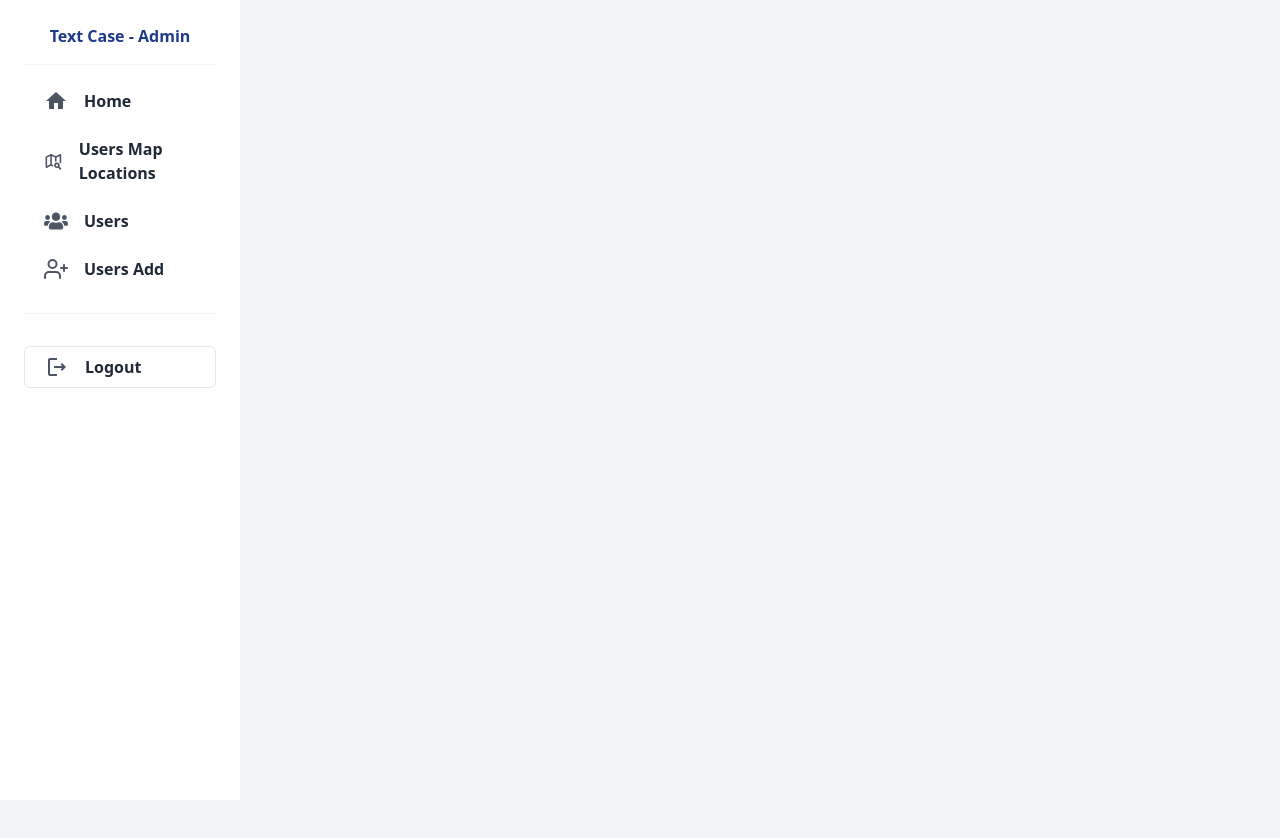
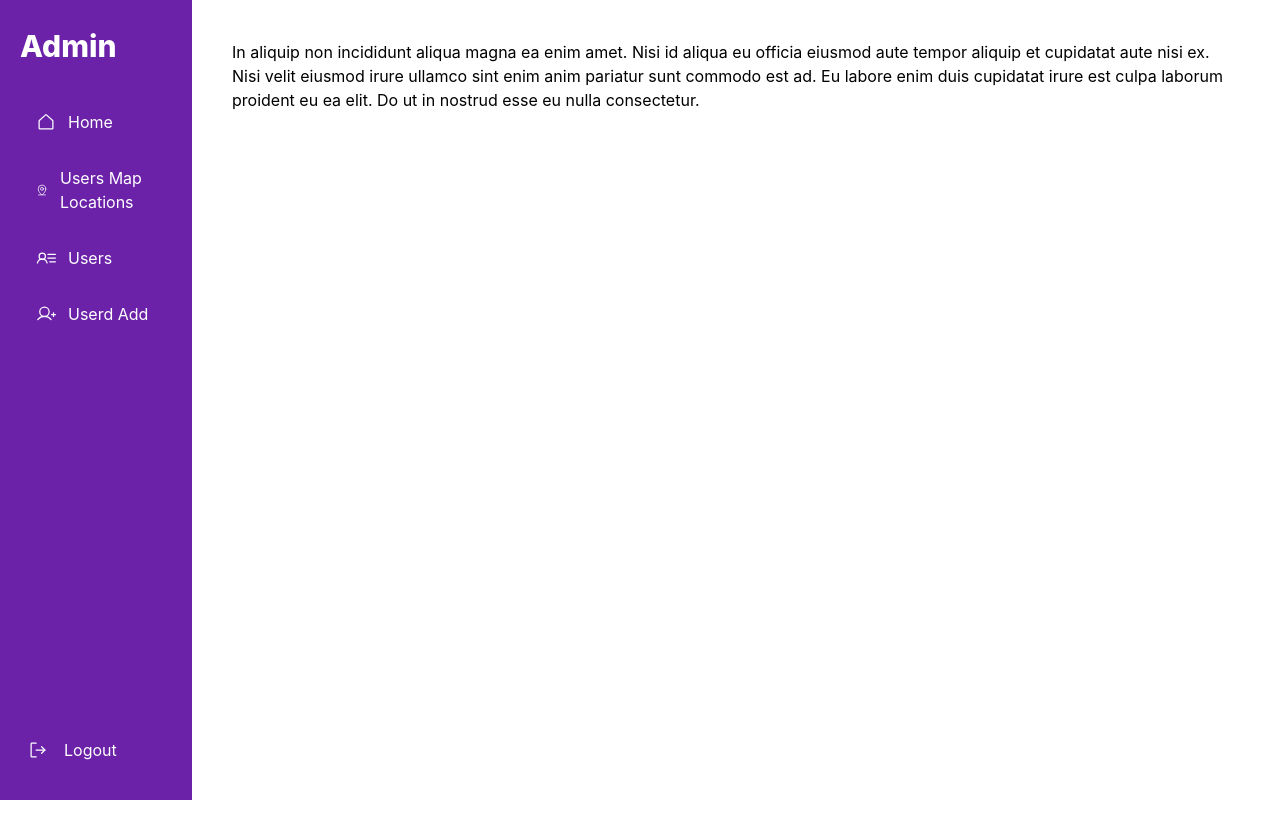
Before and after one commit to rcptok25/test-case, a Next.js app: page /admin in a window 1280 px wide. Shown: the top 838 px of the page. Before the commit the page ends 800 px from the top, so only its background shows below. Built offline with nearby package versions, Linux system fonts and the light colour scheme.

Commit message:
style:Admin-user panel sideBar design.

```diff
--- a/package.json
+++ b/package.json
@@ -11,10 +11,12 @@
   "dependencies": {
     "@headlessui/react": "^1.6.6",
     "axios": "^0.27.2",
+    "classnames": "^2.3.1",
     "google-maps-react": "^2.0.6",
     "mysql": "^2.18.1",
     "next": "12.2.5",
     "next-router": "^1.3.6",
+    "phosphor-react": "^1.4.1",
     "react": "18.2.0",
     "react-dom": "18.2.0",
     "react-icons": "^4.4.0",
--- a/pages/admin/component/SideNavbar.js
+++ b/pages/admin/component/SideNavbar.js
@@ -1,85 +1,84 @@
+import {
+  List,
+  SignOut,
+  UserList,
 
+  HouseSimple,
+  UserPlus,
+  MapPinLine,
+} from 'phosphor-react'
 import Link from 'next/link'
-import { GiHamburgerMenu } from "react-icons/gi";
-import { Disclosure } from "@headlessui/react";
-import { useRouter } from 'next/router'
-import { MdHome,MdOutlineLogout } from "react-icons/md";
-
-import {TbMapSearch} from "react-icons/tb";
-import { FaUsers } from "react-icons/fa";
-import {  FiUserPlus} from "react-icons/fi";
+import { useRef } from 'react'
 
 
+export default function navbar() {
 
-function SideNavbar() {
-  const router = useRouter()
+  const sideBarRef = useRef()
+
+  function toogleSideBar() {
+    sideBarRef.current.classList.toggle('-translate-x-full')
+  }
+
   return (
-    <div>
-      <Disclosure as="nav">
-        <Disclosure.Button className="absolute top-4 right-4 inline-flex items-center peer justify-center rounded-md p-2 text-gray-800 hover:bg-gray-900 hover:text-white focus:outline-none focus:ring-2 focus:ring-inset focus:ring-white group">
-          <GiHamburgerMenu
-            className="block md:hidden h-6 w-6"
-            aria-hidden="true"
-          />
-        </Disclosure.Button>
-        <div className="p-6 w-1/2 h-screen bg-white z-20 fixed top-0 -left-96 lg:left-0 lg:w-60  peer-focus:left-0 peer:transition ease-out delay-150 duration-200">
-          <div className="flex flex-col justify-start item-center">
-            <h1 className="text-base text-center cursor-pointer font-bold text-blue-900 border-b border-gray-100 pb-4 w-full">
-              Text Case - Admin
-            </h1>
-            <div className=" my-4 border-b border-gray-100 pb-4">
-            <div className="flex  mb-2 justify-start items-center gap-4 pl-5 hover:bg-gray-900 p-2 rounded-md group cursor-pointer hover:shadow-lg m-auto" >
-                <MdHome className="text-2xl text-gray-600 group-hover:text-white " />
-                <h3 className="text-base text-gray-800 group-hover:text-white font-semibold ">
-                 <Link href="/admin">
-                 <a>Home</a>
-                 </Link>
-                </h3>
-              </div>
-              <div className="flex mb-2 justify-start items-center gap-4 pl-5 hover:bg-gray-900 p-2 rounded-md group cursor-pointer hover:shadow-lg m-auto" >
-                <TbMapSearch className="text-2xl text-gray-600 group-hover:text-white " />
-                <h3 className="text-base text-gray-800 group-hover:text-white font-semibold ">
-                <Link href="admin/pages/usersMapLocations">
-                 <a> Users Map Locations </a>
-                 </Link>
+    <div className="max-h-screen md:sticky md:top-0 z-50 text-white">
+      {/* MOBILE SIDEBAR */}
+      <div className="bg-purple-800 flex justify-between p-2 items-center sticky top-0 z-30">
+        <a className="block text-white font-extrabold dark:text-dw ">Test Case - Admin</a>
+        <button
 
-                </h3>
-              </div>
-              <div className="flex  mb-2 justify-start items-center gap-4 pl-5 hover:bg-gray-900 p-2 rounded-md group cursor-pointer hover:shadow-lg m-auto">
-                <FaUsers className="text-2xl text-gray-600 group-hover:text-white " />
-                <h3 className="text-base text-gray-800 group-hover:text-white font-semibold ">
-                <Link href="admin/pages/users">
-                 <a> Users</a>
-                 </Link>
-                </h3>
-              </div>
-              <div className="flex  mb-2 justify-start items-center gap-4 pl-5 hover:bg-gray-900 p-2 rounded-md group cursor-pointer hover:shadow-lg m-auto" >
-                <FiUserPlus className="text-2xl text-gray-600 group-hover:text-white " />
-                <h3 className="text-base text-gray-800 group-hover:text-white font-semibold ">
+          className="rounded focus:bg-purple-800"
+          onClick={toogleSideBar}
+        >
+          <List size={32} />
+        </button>
+      </div>
+      {/* MAIN SIDEBAR */}
+      <div
+        ref={sideBarRef}
+        className="bg-purple-800 w-48 space-y-10 px-5 py-7  absolute inset-y-0 left-0 transform -translate-x-full
+        md:relative md:translate-x-0 z-50 transition duration-200 ease-in-out flex flex-col child:transition-all md:max-h-screen md:min-h-screen md:sticky md:top-0"
+      >
+        <a href="#" className="w-8 h-8 text-3xl font-extrabold">
+         Admin
+        </a>
 
-                  <Link href="admin/pages/usersAdd">
-                 <a>  Users Add </a>
-                 </Link>
-                </h3>
-              </div>
+        <nav className="flex flex-col grow space-y-3">
+          <Link href='/admin' passHref>
+            <a className="flex flex-row py-2.5 px-4 transition duration-200 rounded items-center space-x-3 hover:bg-blue-600 hover:text-white">
+              <HouseSimple size={20} />
+              <p>Home</p>
+            </a>
+          </Link>
 
+          <Link href='/admin/pages/usersMapLocations' >
+            <div className="flex flex-row py-2.5 px-4 transition duration-200 rounded items-center space-x-3 hover:bg-blue-600 hover:text-white">
+              <MapPinLine size={20} />
+              <p>Users Map Locations</p>
+            </div>
+          </Link>
+          <Link href='/admin/pages/users' passHref>
+            <a className="flex flex-row py-2.5 px-4 transition duration-200 rounded items-center space-x-3 hover:bg-blue-600 hover:text-white">
+              <UserList size={20} />
+              <p>Users</p>
+            </a>
+          </Link>
+          <Link href='/admin/pages/userAdd'  passHref>
+            <a className="flex flex-row py-2.5 px-4 transition duration-200 rounded items-center space-x-3 hover:bg-blue-600 hover:text-white">
+              <UserPlus size={20} />
+              <p>Userd Add</p>
+            </a>
+          </Link>
+        </nav>
 
-            </div>
-            <div className=" my-4">
-              <div className="flex mb-2 justify-start items-center gap-4 pl-5 border border-gray-200  hover:bg-gray-900 p-2 rounded-md group cursor-pointer hover:shadow-lg m-auto">
-                <MdOutlineLogout className="text-2xl text-gray-600 group-hover:text-white " />
-                <h3 className="text-base text-gray-800 group-hover:text-white font-semibold ">
-                <Link href="/">
-                 <a> Logout</a>
-                 </Link>
-                </h3>
-              </div>
-            </div>
-          </div>
-        </div>
-      </Disclosure>
+        <button
+          onClick={console.log('signout')}
+          color="error"
+          className="flex flex-row w-full items-center  rounded py-2.5 my-8 space-x-2 hover:bg-red-500 hover:text-white transition duration-200"
+        >
+          <SignOut className=" mx-2" size={20} />
+          <a>Logout</a>
+        </button>
+      </div>
     </div>
-  );
+  )
 }
-
-export default SideNavbar;
--- a/pages/admin/index.js
+++ b/pages/admin/index.js
@@ -1,17 +1,36 @@
 import React from 'react'
 
 import Head from "next/head";
+import Users from './pages/users'
 import SideNavBar from './component/SideNavbar'
 function Index() {
   return (
-    <div className="bg-blue-800">
+
+    <>
       <Head>
         <title>Test Case - Home</title>
         <meta name="description" content="Generated by create next app" />
-        <link rel="icon" href="/pro.ico" />
+
+
       </Head>
+      <div className="md:flex min-h-screen relative">
       <SideNavBar />
+      <div className="w-full p-10">
+        In aliquip non incididunt aliqua magna ea enim amet. Nisi id aliqua eu officia eiusmod aute tempor aliquip et cupidatat aute nisi ex. Nisi velit eiusmod irure ullamco sint enim anim pariatur sunt commodo est ad. Eu labore enim duis cupidatat irure est culpa laborum proident eu ea elit. Do ut in nostrud esse eu nulla consectetur.
+      </div>
     </div>
+
+
+    </>
+
+
+
+
+
+
+
+
+
   )
 }
 
--- a/pages/admin/pages/userAdd.js
+++ b/pages/admin/pages/userAdd.js
@@ -4,14 +4,21 @@ import Head from "next/head";
 import SideNavBar from './../component/SideNavbar'
 function userAdd() {
   return (
-    <div className="bg-blue-800">
+    <>
     <Head>
       <title>Test Case - User Add</title>
       <meta name="description" content="Generated by create next app" />
       <link rel="icon" href="/pro.ico" />
     </Head>
-    <SideNavBar />
-  </div>
+    <div className="md:flex min-h-screen relative">
+      <SideNavBar />
+      <div className="w-full p-10">
+        In aliquip non incididunt aliqua magna ea enim amet. Nisi id aliqua eu officia eiusmod aute tempor aliquip et cupidatat aute nisi ex. Nisi velit eiusmod irure ullamco sint enim anim pariatur sunt commodo est ad. Eu labore enim duis cupidatat irure est culpa laborum proident eu ea elit. Do ut in nostrud esse eu nulla consectetur.
+      </div>
+    </div>
+
+
+  </>
   )
 }
 
--- a/pages/admin/pages/users.js
+++ b/pages/admin/pages/users.js
@@ -4,14 +4,19 @@ import Head from "next/head";
 import SideNavBar from './../component/SideNavbar'
 function users() {
   return (
-    <div className="bg-blue-800">
+    <>
     <Head>
       <title>Test Case - Users</title>
       <meta name="description" content="Generated by create next app" />
       <link rel="icon" href="/pro.ico" />
     </Head>
-    <SideNavBar />
-  </div>
+    <div className="md:flex min-h-screen relative">
+      <SideNavBar />
+      <div className="w-full p-10">
+        In aliquip non incididunt aliqua magna ea enim amet. Nisi id aliqua eu officia eiusmod aute tempor aliquip et cupidatat aute nisi ex. Nisi velit eiusmod irure ullamco sint enim anim pariatur sunt commodo est ad. Eu labore enim duis cupidatat irure est culpa laborum proident eu ea elit. Do ut in nostrud esse eu nulla consectetur.
+      </div>
+    </div>
+  </>
   )
 }
 
--- a/pages/admin/pages/usersMapLocations.js
+++ b/pages/admin/pages/usersMapLocations.js
@@ -4,14 +4,19 @@ import Head from "next/head";
 import SideNavBar from './../component/SideNavbar'
 function usersMapLocations() {
   return (
-    <div className="bg-blue-800">
+    <>
     <Head>
       <title>Test Case - Users Map Locations</title>
       <meta name="description" content="Generated by create next app" />
       <link rel="icon" href="/pro.ico" />
     </Head>
-    <SideNavBar />
-  </div>
+    <div className="md:flex min-h-screen relative">
+      <SideNavBar />
+      <div className="w-full p-10">
+        In aliquip non incididunt aliqua magna ea enim amet. Nisi id aliqua eu officia eiusmod aute tempor aliquip et cupidatat aute nisi ex. Nisi velit eiusmod irure ullamco sint enim anim pariatur sunt commodo est ad. Eu labore enim duis cupidatat irure est culpa laborum proident eu ea elit. Do ut in nostrud esse eu nulla consectetur.
+      </div>
+    </div>
+    </>
   )
 }
 
--- a/pages/user/component/SideNavbar.js
+++ b/pages/user/component/SideNavbar.js
@@ -1,77 +1,79 @@
+import {
+  List,
+  SignOut,
+  UserList,
 
+  HouseSimple,
+  FilePdf,
+  MapPinLine,
+} from 'phosphor-react'
 import Link from 'next/link'
-import { GiHamburgerMenu } from "react-icons/gi";
-import { Disclosure } from "@headlessui/react";
-import { useRouter } from 'next/router'
-import { MdHome,MdOutlineLogout } from "react-icons/md";
-
-import {TbMapSearch} from "react-icons/tb";
-import { FaUsers } from "react-icons/fa";
-import {  FiUserPlus} from "react-icons/fi";
+import { useRef } from 'react'
 
 
+export default function navbar() {
 
-function SideNavbar() {
-  const router = useRouter()
+  const sideBarRef = useRef()
+
+  function toogleSideBar() {
+    sideBarRef.current.classList.toggle('-translate-x-full')
+  }
+
   return (
-    <div>
-      <Disclosure as="nav">
-        <Disclosure.Button className="absolute top-4 right-4 inline-flex items-center peer justify-center rounded-md p-2 text-gray-800 hover:bg-gray-900 hover:text-white focus:outline-none focus:ring-2 focus:ring-inset focus:ring-white group">
-          <GiHamburgerMenu
-            className="block md:hidden h-6 w-6"
-            aria-hidden="true"
-          />
-        </Disclosure.Button>
-        <div className="p-6 w-1/2 h-screen bg-white z-20 fixed top-0 -left-96 lg:left-0 lg:w-60  peer-focus:left-0 peer:transition ease-out delay-150 duration-200">
-          <div className="flex flex-col justify-start item-center">
-            <h1 className="text-base text-center cursor-pointer font-bold text-blue-900 border-b border-gray-100 pb-4 w-full">
-              Text Case - User
-            </h1>
-            <div className=" my-4 border-b border-gray-100 pb-4">
-            <div className="flex  mb-2 justify-start items-center gap-4 pl-5 hover:bg-gray-900 p-2 rounded-md group cursor-pointer hover:shadow-lg m-auto" >
-                <MdHome className="text-2xl text-gray-600 group-hover:text-white " />
-                <h3 className="text-base text-gray-800 group-hover:text-white font-semibold ">
-                 <Link href="/user">
-                 <a>Home</a>
-                 </Link>
-                </h3>
-              </div>
-              <div className="flex mb-2 justify-start items-center gap-4 pl-5 hover:bg-gray-900 p-2 rounded-md group cursor-pointer hover:shadow-lg m-auto" >
-                <TbMapSearch className="text-2xl text-gray-600 group-hover:text-white " />
-                <h3 className="text-base text-gray-800 group-hover:text-white font-semibold ">
-                <Link href="user/pages/MapLocations">
-                 <a> Map Locations </a>
-                 </Link>
+    <div className="max-h-screen md:sticky md:top-0 z-50 text-white">
+      {/* MOBILE SIDEBAR */}
+      <div className="bg-purple-800 flex justify-between p-2 items-center sticky top-0 z-30">
+        <a className="block text-white font-extrabold dark:text-dw ">Test Case - Admin</a>
+        <button
 
-                </h3>
-              </div>
-              <div className="flex  mb-2 justify-start items-center gap-4 pl-5 hover:bg-gray-900 p-2 rounded-md group cursor-pointer hover:shadow-lg m-auto">
-                <FaUsers className="text-2xl text-gray-600 group-hover:text-white " />
-                <h3 className="text-base text-gray-800 group-hover:text-white font-semibold ">
-                <Link href="user/pages/LocationsPDF">
-                 <a> Locations PDF</a>
-                 </Link>
-                </h3>
-              </div>
+          className="rounded focus:bg-purple-800"
+          onClick={toogleSideBar}
+        >
+          <List size={32} />
+        </button>
+      </div>
+      {/* MAIN SIDEBAR */}
+      <div
+        ref={sideBarRef}
+        className="bg-purple-800 w-48 space-y-10 px-5 py-7  absolute inset-y-0 left-0 transform -translate-x-full
+        md:relative md:translate-x-0 z-50 transition duration-200 ease-in-out flex flex-col child:transition-all md:max-h-screen md:min-h-screen md:sticky md:top-0"
+      >
+        <a href="#" className="w-8 h-8 text-3xl font-extrabold">
+         Admin
+        </a>
 
+        <nav className="flex flex-col grow space-y-3">
+          <Link href='/user' passHref>
+            <a className="flex flex-row py-2.5 px-4 transition duration-200 rounded items-center space-x-3 hover:bg-blue-600 hover:text-white">
+              <HouseSimple size={20} />
+              <p>Home</p>
+            </a>
+          </Link>
 
+          <Link href='/user/pages/MapLocations' >
+            <div className="flex flex-row py-2.5 px-4 transition duration-200 rounded items-center space-x-3 hover:bg-blue-600 hover:text-white">
+              <MapPinLine size={20} />
+              <p>Map Locations</p>
+            </div>
+          </Link>
+          <Link href='/user/pages/LocationsPDF' passHref>
+            <a className="flex flex-row py-2.5 px-4 transition duration-200 rounded items-center space-x-3 hover:bg-blue-600 hover:text-white">
+              <FilePdf size={20} />
+              <p>Map Location PDF</p>
+            </a>
+          </Link>
 
-            </div>
-            <div className=" my-4">
-              <div className="flex mb-2 justify-start items-center gap-4 pl-5 border border-gray-200  hover:bg-gray-900 p-2 rounded-md group cursor-pointer hover:shadow-lg m-auto">
-                <MdOutlineLogout className="text-2xl text-gray-600 group-hover:text-white " />
-                <h3 className="text-base text-gray-800 group-hover:text-white font-semibold ">
-                <Link href="/">
-                 <a> Logout</a>
-                 </Link>
-                </h3>
-              </div>
-            </div>
-          </div>
-        </div>
-      </Disclosure>
+        </nav>
+
+        <button
+          onClick={console.log('signout')}
+          color="error"
+          className="flex flex-row w-full items-center  rounded py-2.5 my-8 space-x-2 hover:bg-red-500 hover:text-white transition duration-200"
+        >
+          <SignOut className=" mx-2" size={20} />
+          <a>Logout</a>
+        </button>
+      </div>
     </div>
-  );
+  )
 }
-
-export default SideNavbar;
--- a/pages/user/index.js
+++ b/pages/user/index.js
@@ -4,14 +4,19 @@ import Head from "next/head";
 import SideNavBar from './component/SideNavbar'
 function Index() {
   return (
-    <div className="bg-blue-800">
+    < >
       <Head>
         <title>Test Case - Home</title>
         <meta name="description" content="Generated by create next app" />
         <link rel="icon" href="/pro.ico" />
       </Head>
+      <div className="md:flex min-h-screen relative">
       <SideNavBar />
+      <div className="w-full p-10">
+        In aliquip non incididunt aliqua magna ea enim amet. Nisi id aliqua eu officia eiusmod aute tempor aliquip et cupidatat aute nisi ex. Nisi velit eiusmod irure ullamco sint enim anim pariatur sunt commodo est ad. Eu labore enim duis cupidatat irure est culpa laborum proident eu ea elit. Do ut in nostrud esse eu nulla consectetur.
+      </div>
     </div>
+    </>
   )
 }
 
--- a/pages/user/pages/LocationsPDF.js
+++ b/pages/user/pages/LocationsPDF.js
@@ -4,14 +4,19 @@ import Head from "next/head";
 import SideNavBar from './../component/SideNavbar'
 function usersMapLocations() {
   return (
-    <div className="bg-blue-800">
+    <>
     <Head>
       <title>Test Case - Users Map Locations</title>
       <meta name="description" content="Generated by create next app" />
       <link rel="icon" href="/pro.ico" />
     </Head>
-    <SideNavBar />
-  </div>
+    <div className="md:flex min-h-screen relative">
+      <SideNavBar />
+      <div className="w-full p-10">
+        In aliquip non incididunt aliqua magna ea enim amet. Nisi id aliqua eu officia eiusmod aute tempor aliquip et cupidatat aute nisi ex. Nisi velit eiusmod irure ullamco sint enim anim pariatur sunt commodo est ad. Eu labore enim duis cupidatat irure est culpa laborum proident eu ea elit. Do ut in nostrud esse eu nulla consectetur.
+      </div>
+    </div>
+  </>
   )
 }
 
--- a/pages/user/pages/MapLocations.js
+++ b/pages/user/pages/MapLocations.js
@@ -4,14 +4,19 @@ import Head from "next/head";
 import SideNavBar from './../component/SideNavbar'
 function userAdd() {
   return (
-    <div className="bg-blue-800">
+    <>
     <Head>
       <title>Test Case - User Add</title>
       <meta name="description" content="Generated by create next app" />
       <link rel="icon" href="/pro.ico" />
     </Head>
-    <SideNavBar />
-  </div>
+    <div className="md:flex min-h-screen relative">
+      <SideNavBar />
+      <div className="w-full p-10">
+        In aliquip non incididunt aliqua magna ea enim amet. Nisi id aliqua eu officia eiusmod aute tempor aliquip et cupidatat aute nisi ex. Nisi velit eiusmod irure ullamco sint enim anim pariatur sunt commodo est ad. Eu labore enim duis cupidatat irure est culpa laborum proident eu ea elit. Do ut in nostrud esse eu nulla consectetur.
+      </div>
+    </div>
+  </>
   )
 }
 
--- a/styles/globals.css
+++ b/styles/globals.css
@@ -2,8 +2,19 @@
 @tailwind components;
 @tailwind utilities;
 
-@layer base {
-    body {
-      @apply bg-gray-100;
-    }
-  }
+html,
+body {
+  padding: 0;
+  margin: 0;
+  font-family: -apple-system, BlinkMacSystemFont, Segoe UI, Roboto, Oxygen,
+    Ubuntu, Cantarell, Fira Sans, Droid Sans, Helvetica Neue, sans-serif;
+}
+
+a {
+  color: inherit;
+  text-decoration: none;
+}
+
+* {
+  box-sizing: border-box;
+}
--- a/tailwind.config.js
+++ b/tailwind.config.js
@@ -1,4 +1,3 @@
-/** @type {import('tailwindcss').Config} */
 module.exports = {
   content: [
     "./pages/**/*.{js,ts,jsx,tsx}",
```
Also changed, not shown: 1 other file (tests, documents, lock files or other folders).
